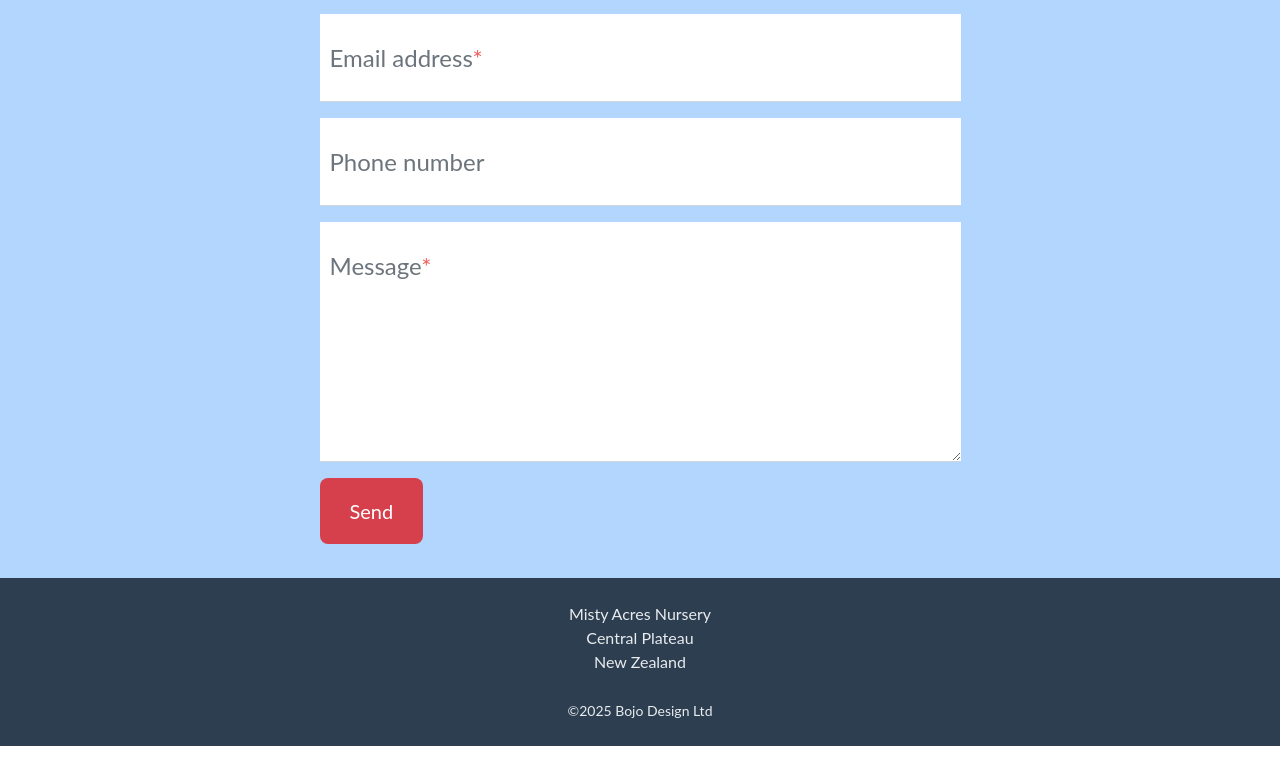
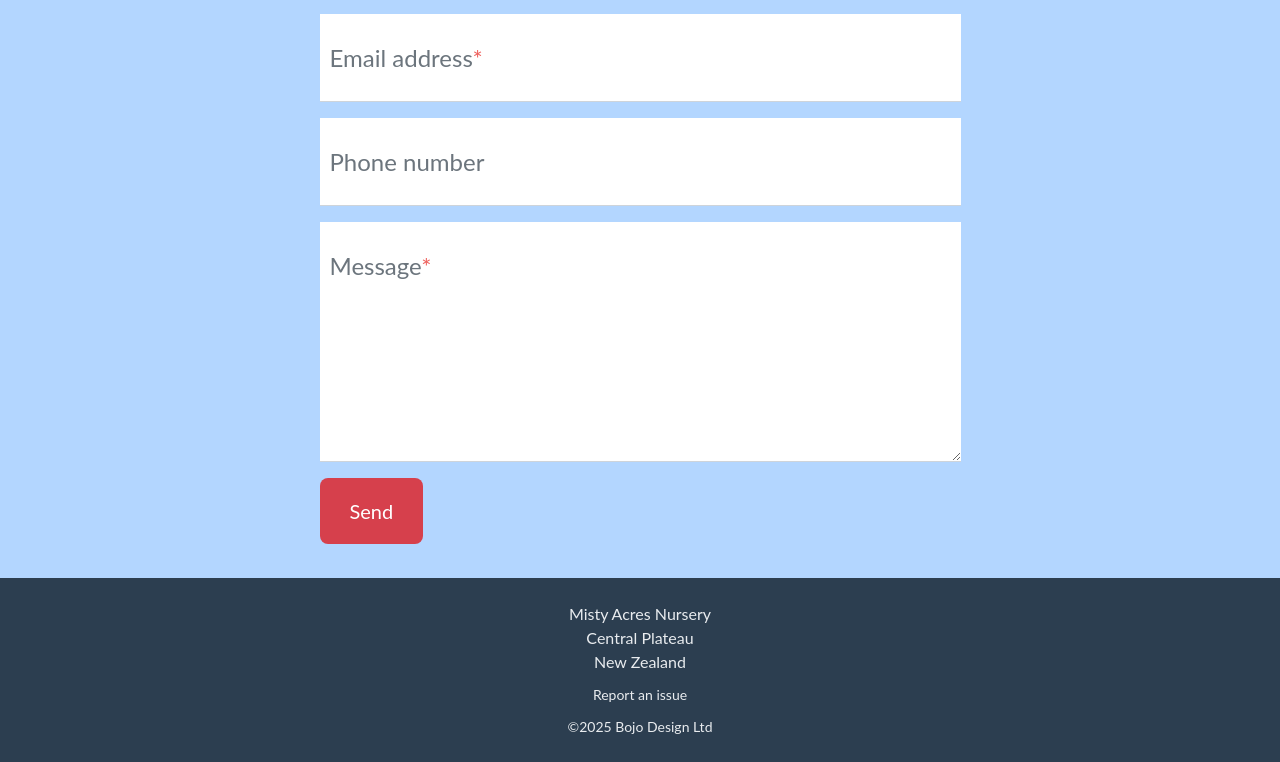
Before and after one commit to bojodesign/mistyacres, a React (Vite) app: page / in a window 1280 px wide. Shown: the part 4291-5053 px from the top of the page. Built offline with nearby package versions, Linux system fonts and the light colour scheme.

Commit message:
Add link to GitHub issues

```diff
--- a/src/components/Footer.jsx
+++ b/src/components/Footer.jsx
@@ -14,11 +14,16 @@ function Footer() {
 						{SiteVariables.footerAddress}
 					</p>
 				</div>
-				<div className="copyright py-4">
+				<div className="pt-2">
+					<a href="https://github.com/bojodesign/mistyacres/issues" className="issues">
+						<small>Report an issue</small>
+					</a>
+				</div>
+				<div className="copyright pt-2 pb-4">
 					<small>&copy;<CurrentYear /> {SiteVariables.footerCopyright}</small>
 				</div>
 			</Container>
-		</footer>
+		</footer >
 	);
 }
 
--- a/src/themes/mistyacres/_footer.scss
+++ b/src/themes/mistyacres/_footer.scss
@@ -2,11 +2,23 @@
 
 .footer {
   background-color: var(--bs-secondary);
-  color: var(--bs-gray-200);
+  color: var(--bs-gray-200) !important;
 }
+
 .copyright {
   background-color: var(--bs-secondary);
 }
+
+.issues {
+  background-color: var(--bs-secondary);
+  color: var(--bs-gray-200);
+
+  &:hover,
+  &:focus {
+    color: var(--bs-house-green);
+  }
+}
+
 address {
   font-style: normal;
   line-height: inherit;
```
